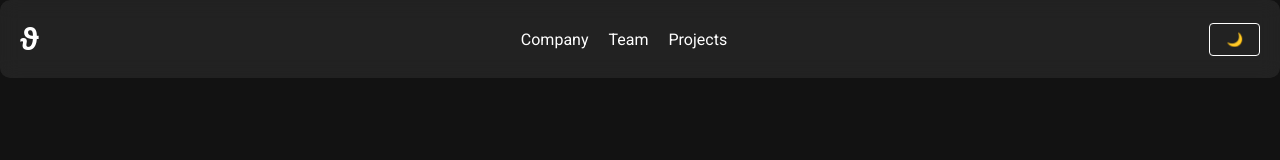
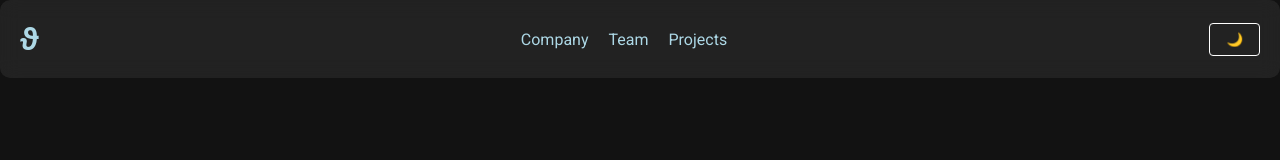
Before and after one commit to theta-ai-lab/theta-ai-site, a React (Create React App) app: page / in a window 1280 px wide. Shown: the top 160 px of the page. Built offline with nearby package versions, Linux system fonts and the light colour scheme.

Commit message:
feat: Improve header

```diff
--- a/src/components/Header.css
+++ b/src/components/Header.css
@@ -43,7 +43,7 @@
 
   /* Light mode color */
   .light-mode .theta-logo {
-    color: lightgray; /* Light gray for light mode */
+    color: rgba(245, 245, 245, 1); /* Light gray for light mode */
   }
 
   /* Navigation links */
@@ -62,7 +62,7 @@
 
   /* Light mode links color */
   .light-mode nav a {
-    color: lightgray; /* Light gray for links in light mode */
+    color: rgba(245, 245, 245, 1) /* Light gray for links in light mode */
   }
 
   /* Dark mode links color */
--- a/src/components/Header.js
+++ b/src/components/Header.js
@@ -4,11 +4,11 @@
 
 function Header({ darkMode, toggleMode }) {
   return (
-    <header className="navbar">
+    <header className={`navbar ${darkMode ? 'dark-mode' : 'light-mode'}`}>
       <div className="logo">
         {/* Use Unicode character U+03D1 (θ) */}
         <Link to="/" style={{ textDecoration: 'none', color: 'inherit' }}>
-          <span className={`theta-logo ${darkMode ? 'dark-mode' : 'light-mode'}`}>
+          <span className="theta-logo">
             &#x03D1; {/* Unicode for theta */}
           </span>
         </Link>
@@ -16,17 +16,17 @@
       <nav>
         <ul className="nav-list">
           <li>
-            <Link to="/" style={{ textDecoration: 'none', color: 'inherit' }}>
+            <Link to="/" className="nav-link">
               Company
             </Link>
           </li>
           <li>
-            <Link to="/team" style={{ textDecoration: 'none', color: 'inherit' }}>
+            <Link to="/team" className="nav-link">
               Team
             </Link>
           </li>
           <li>
-            <Link to="/projects" style={{ textDecoration: 'none', color: 'inherit' }}>
+            <Link to="/projects" className="nav-link">
               Projects
             </Link>
           </li>
```
